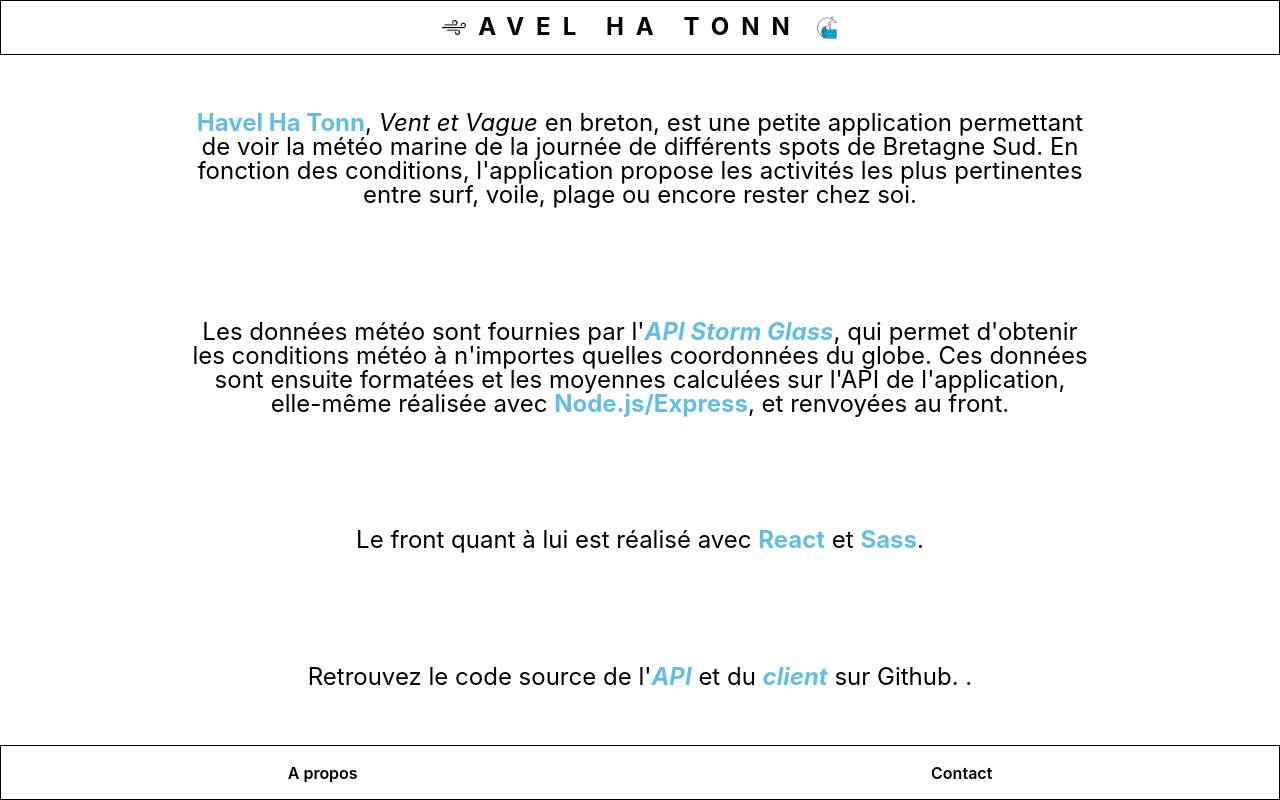
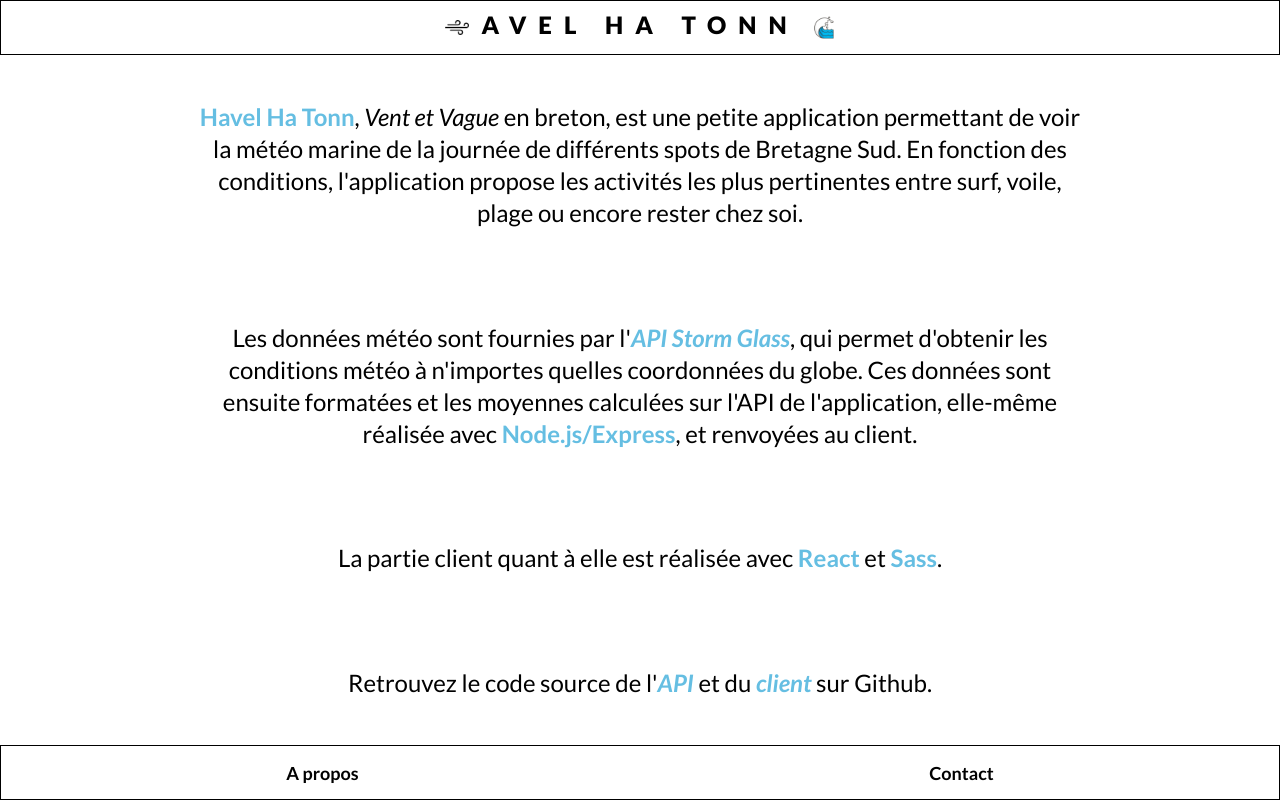
Before and after one commit to GuillaumePavic/avel-ha-tonn-react-app, a React (Create React App) app: page /about in a window 1280 px wide. Built offline with nearby package versions, Linux system fonts and the light colour scheme.

Commit message:
made little text correction and added font-family Lato

```diff
--- a/public/index.html
+++ b/public/index.html
@@ -10,6 +10,9 @@
       content="Web site created using create-react-app"
     />
     <link rel="stylesheet" href="%PUBLIC_URL%/reset.css">
+    <link rel="preconnect" href="https://fonts.googleapis.com">
+    <link rel="preconnect" href="https://fonts.gstatic.com" crossorigin>
+    <link href="https://fonts.googleapis.com/css2?family=Lato:ital,wght@0,400;0,700;0,900;1,400;1,700;1,900&display=swap" rel="stylesheet">
     <link rel="stylesheet" href="https://unpkg.com/leaflet@1.7.1/dist/leaflet.css"
     integrity="sha512-xodZBNTC5n17Xt2atTPuE1HxjVMSvLVW9ocqUKLsCC5CXdbqCmblAshOMAS6/keqq/sMZMZ19scR4PsZChSR7A=="
     crossorigin=""/>
--- a/src/components/About/About.js
+++ b/src/components/About/About.js
@@ -23,10 +23,10 @@
         , qui permet d'obtenir les conditions météo à n'importes quelles
         coordonnées du globe. Ces données sont ensuite formatées et les moyennes
         calculées sur l'API de l'application, elle-même réalisée avec{" "}
-        <strong>Node.js/Express</strong>, et renvoyées au front.
+        <strong>Node.js/Express</strong>, et renvoyées au client.
       </p>
       <p>
-        Le front quant à lui est réalisé avec <strong>React</strong> et{" "}
+        La partie client quant à elle est réalisée avec <strong>React</strong> et{" "}
         <strong>Sass</strong>.
       </p>
       <p>
@@ -46,7 +46,7 @@
         >
           <strong>client</strong>
         </a>{" "}
-        sur Github. .
+        sur Github.
       </p>
     </div>
   );
--- a/src/components/About/style.scss
+++ b/src/components/About/style.scss
@@ -12,6 +12,10 @@
 
   font-size: 24px;
   text-align: center;
+
+  & p {
+    line-height: 2rem;
+  }
 
   & strong {
     font-weight: 700;
--- a/src/components/Footer/style.scss
+++ b/src/components/Footer/style.scss
@@ -4,7 +4,7 @@
   height: 55px;
   width: 100%;
   border: 1px solid v.$black;
-  font-size: 16px;
+  font-size: 18px;
   font-weight: 600;
 }
 
--- a/src/components/Header/style.scss
+++ b/src/components/Header/style.scss
@@ -11,7 +11,7 @@
   align-items: center;
 
   font-size: 24px;
-  font-weight: 700;
+  font-weight: 900;
   letter-spacing: 12px;
 }
 
--- a/src/index.css
+++ b/src/index.css
@@ -1,13 +1,3 @@
 body {
-  margin: 0;
-  font-family: -apple-system, BlinkMacSystemFont, 'Segoe UI', 'Roboto', 'Oxygen',
-    'Ubuntu', 'Cantarell', 'Fira Sans', 'Droid Sans', 'Helvetica Neue',
-    sans-serif;
-  -webkit-font-smoothing: antialiased;
-  -moz-osx-font-smoothing: grayscale;
+  font-family: 'Lato', sans-serif;
 }
-
-code {
-  font-family: source-code-pro, Menlo, Monaco, Consolas, 'Courier New',
-    monospace;
-}
```
